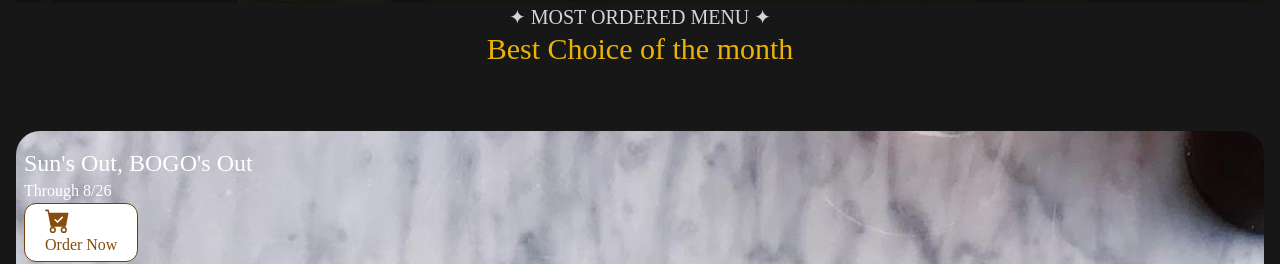
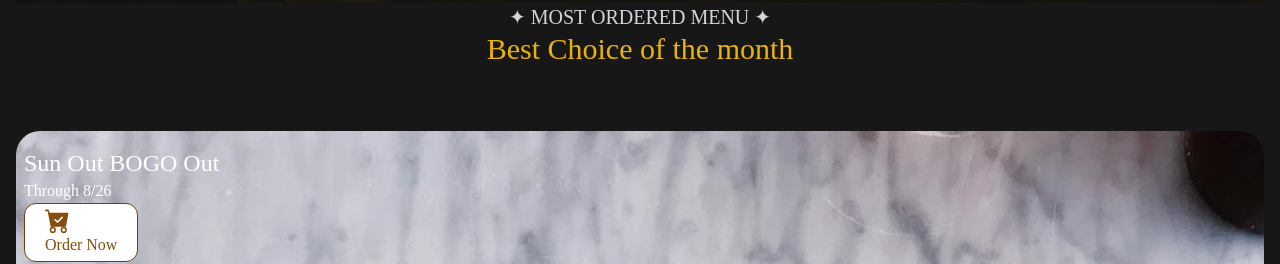
Before and after one commit to KhenChanMakara2901/Food-and-Drink-Store, a Next.js app: page / in a window 1280 px wide. Shown: the part 1900-2164 px from the top of the page. Built offline with nearby package versions, Linux system fonts and the light colour scheme; a web font is replaced by a local one.

Commit message:
Error success

```diff
--- a/src/Components/ListCard/Headline.tsx
+++ b/src/Components/ListCard/Headline.tsx
@@ -12,7 +12,7 @@ export default function Headline() {
       <div className="rounded-xl relative">
         <div className="absolute w-full h-full bg-black/50  text-white rounded-3xl">
           <p className="font-Pro text-2xl px-2 pt-4 text-stone-200">
-            Sun's Out, BOGO's Out
+            Sun Out BOGO Out
           </p>
           <p className="px-2 text-stone-200 font-Pro"> Through 8/26</p>
           <Link href="/Menu">
--- a/src/app/page.tsx
+++ b/src/app/page.tsx
@@ -1,5 +1,5 @@
 import Category from "../Components/CategoryCard/Category";
-import Hero from "../Components/Hero-Sections/Hero";
+import Hero from "../Components/Hero-sections/Hero";
 import Headline from "../Components/ListCard/Headline";
 import Logo from "../Components/LogoCloud/Logo";
 import ListOrder from "../Components/OrderCard/ListOrder";
```
